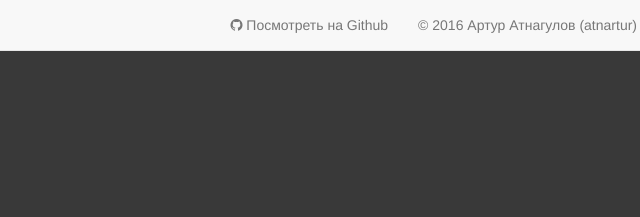
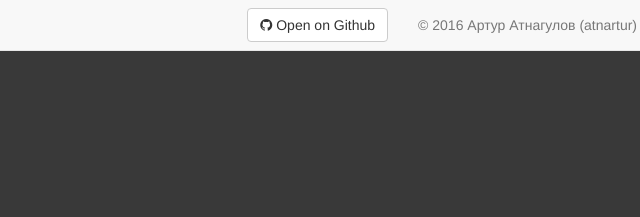
Before and after one commit to atnartur/threejs-game, a website: page index.html in a window 1280 px wide. Shown: the top 217 px of the page, 573-1213 px from the left. Drawn offline with nearby package versions, Linux system fonts and the light colour scheme; animation ran at ten frames a second.

Commit message:
+ README + github button

```diff
--- a/index.html
+++ b/index.html
@@ -7,10 +7,6 @@
 
         <link rel="stylesheet" href="https://yastatic.net/bootstrap/3.3.6/css/bootstrap.min.css">
         <link rel="stylesheet" href="https://maxcdn.bootstrapcdn.com/font-awesome/4.7.0/css/font-awesome.min.css">
-
-        <script src="https://yastatic.net/jquery/2.2.3/jquery.min.js"></script>
-        <script src="https://yastatic.net/bootstrap/3.3.6/js/bootstrap.min.js"></script>
-        <script src="dist/all.min.js"></script>
 
         <style>
         	*{
@@ -36,14 +32,24 @@
                 </div>
                 <div id="navbar" class="navbar-collapse collapse">
                     <p class="navbar-text"><b id="score">0</b> баллов</p>
-
                     <ul class="nav navbar-nav navbar-right">
-                        <li><a href="https://github.com/atnartur/threejs-game" target="_blank"><i class="fa fa-github"></i> Посмотреть на Github</a></li>
                         <li><a href="https://i.atnartur.ru/" target="_blank" title="Автор">&copy; 2016 Артур Атнагулов (atnartur)</a></li>
                     </ul>
+                    <div class="navbar-form navbar-right">
+                        <a class="btn btn-default" href="https://github.com/atnartur/threejs-game" target="_blank">
+                            <i class="fa fa-github"></i> Open on Github
+                        </a>
+                    </div>
                 </div><!--/.navbar-collapse -->
             </div>
         </nav>
     	<div id="game"></div>
+
+        <script src="https://yastatic.net/jquery/2.2.3/jquery.min.js"></script>
+        <script src="https://yastatic.net/bootstrap/3.3.6/js/bootstrap.min.js"></script>
+        <script src="dist/all.min.js"></script>
+
+        <!-- Place this tag in your head or just before your close body tag. -->
+        <script async defer src="https://buttons.github.io/buttons.js"></script>
     </body>
 </html>
```
Also changed, not shown: README.md.
